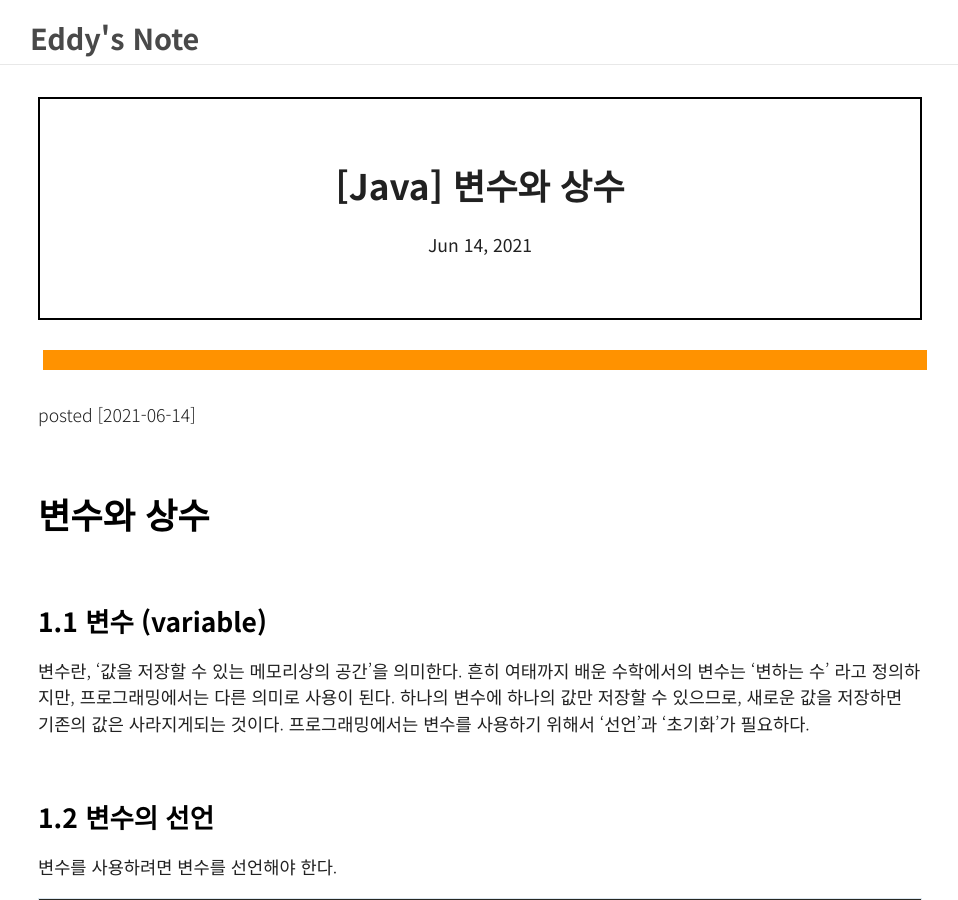
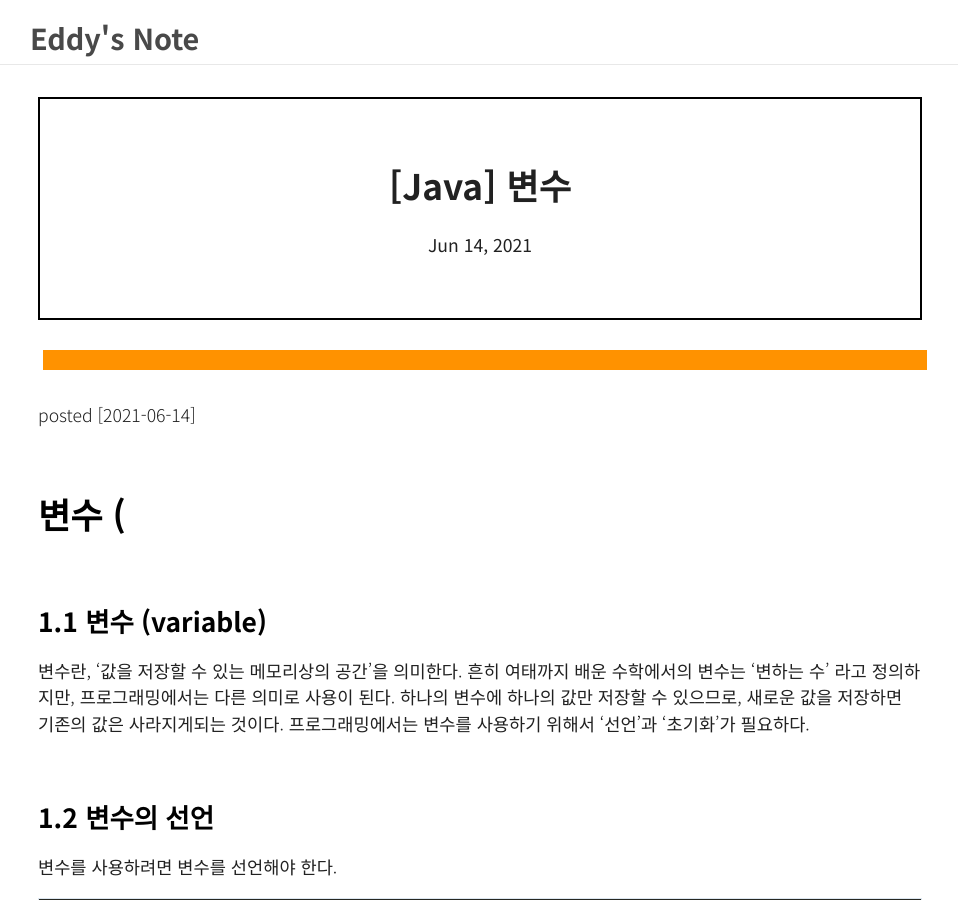
Before and after one commit to solusean/solusean.github.io, a Jekyll site: the page built from _posts/2021-06-14-Java003-variable-and-constant.md, in a window 1280 px wide and 900 px high. Shown: the whole window, without its empty margins (160-1118 px from the left). Built offline with Jekyll 4.4.1, drawn with Linux system fonts in a browser that asks for light colours; comment, search, counter and statistics services are not loaded.

Commit message:
Update 2021-06-14-Java003-variable-and-constant.md

```diff
--- a/_posts/2021-06-14-Java003-variable-and-constant.md
+++ b/_posts/2021-06-14-Java003-variable-and-constant.md
@@ -1,6 +1,6 @@
 ---
 layout: page
-title:  "[Java] 변수와 상수 "
+title:  "[Java] 변수 "
 description: " [Java] Ch-01 "
 headline:
 tags: [Java]
@@ -10,7 +10,7 @@ categories: Java
 ---
 posted [2021-06-14]
 
-# 변수와 상수
+# 변수 (
 
 ## 1.1 변수 (variable)
 변수란, '값을 저장할 수 있는 메모리상의 공간'을 의미한다. 흔히 여태까지 배운 수학에서의 변수는 '변하는 수' 라고 정의하지만, 프로그래밍에서는 다른 의미로 사용이 된다.
```
